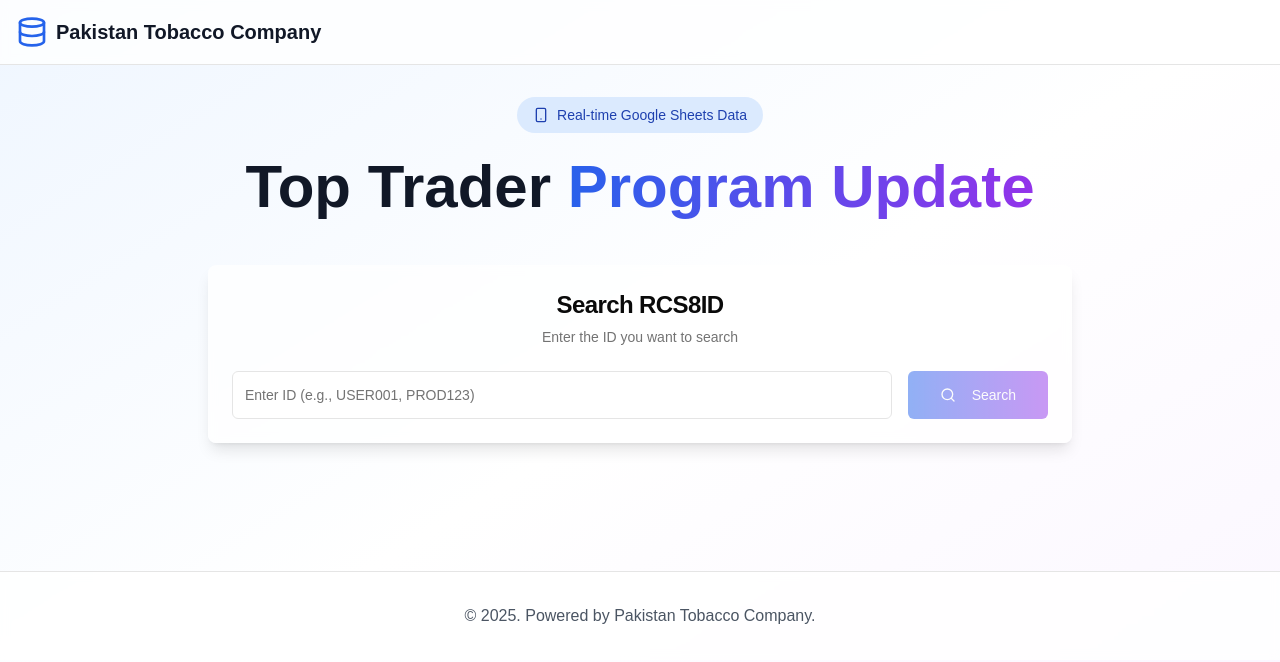
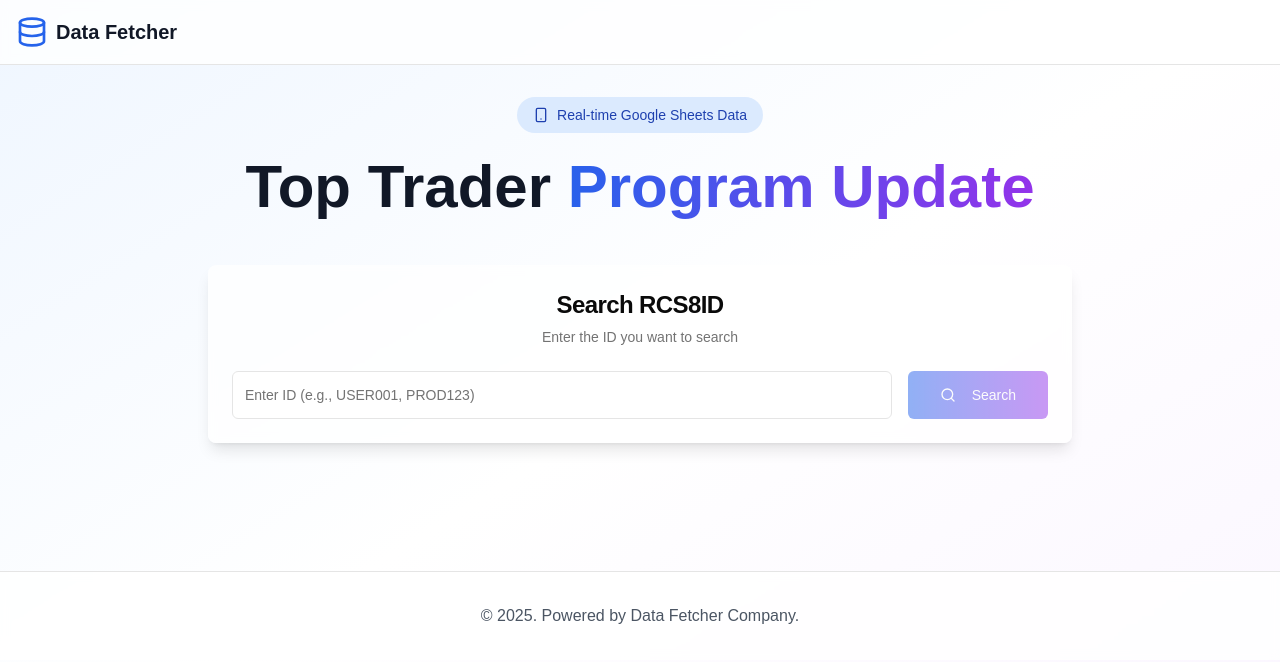
Before and after one commit to ranaabdullahdev/ptc-dataFetcher, a Next.js app: page / in a window 1280 px wide. Shown: the top 662 px of the page. Built offline with nearby package versions, Linux system fonts and the light colour scheme.

Commit message:
Name got updated

```diff
--- a/app/page.tsx
+++ b/app/page.tsx
@@ -55,7 +55,7 @@ console.log(data,'DATA::::')
           <div className="flex items-center justify-between">
             <div className="flex items-center  gap-2">
               <Database className="h-8 w-8 text-blue-600" />
-              <h1 className="text-xl font-bold text-gray-900">Pakistan Tobacco Company</h1>
+              <h1 className="text-xl font-bold text-gray-900">Data Fetcher</h1>
             </div>
             {/* <Button variant="outline" size="sm" onClick={() => setShowQR(!showQR)} className="flex items-center gap-2">
               <QrCode className="h-4 w-4" />
@@ -202,7 +202,7 @@ console.log(data,'DATA::::')
       {/* Footer */}
       <footer className="border-t bg-white/80 backdrop-blur-sm mt-16">
         <div className="container mx-auto px-4 py-8 text-center text-gray-600">
-          <p>&copy; 2025. Powered by Pakistan Tobacco Company.</p>
+          <p>&copy; 2025. Powered by Data Fetcher Company.</p>
         </div>
       </footer>
     </div>
```
